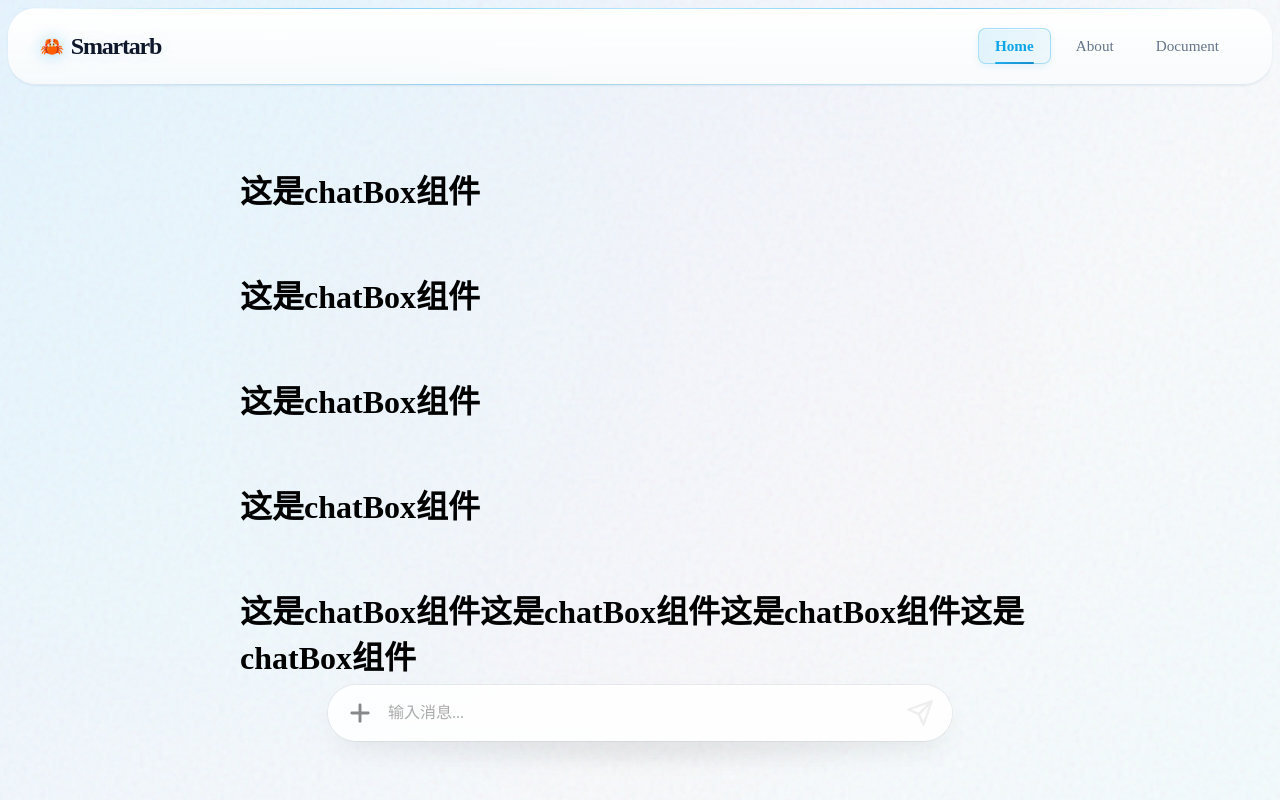
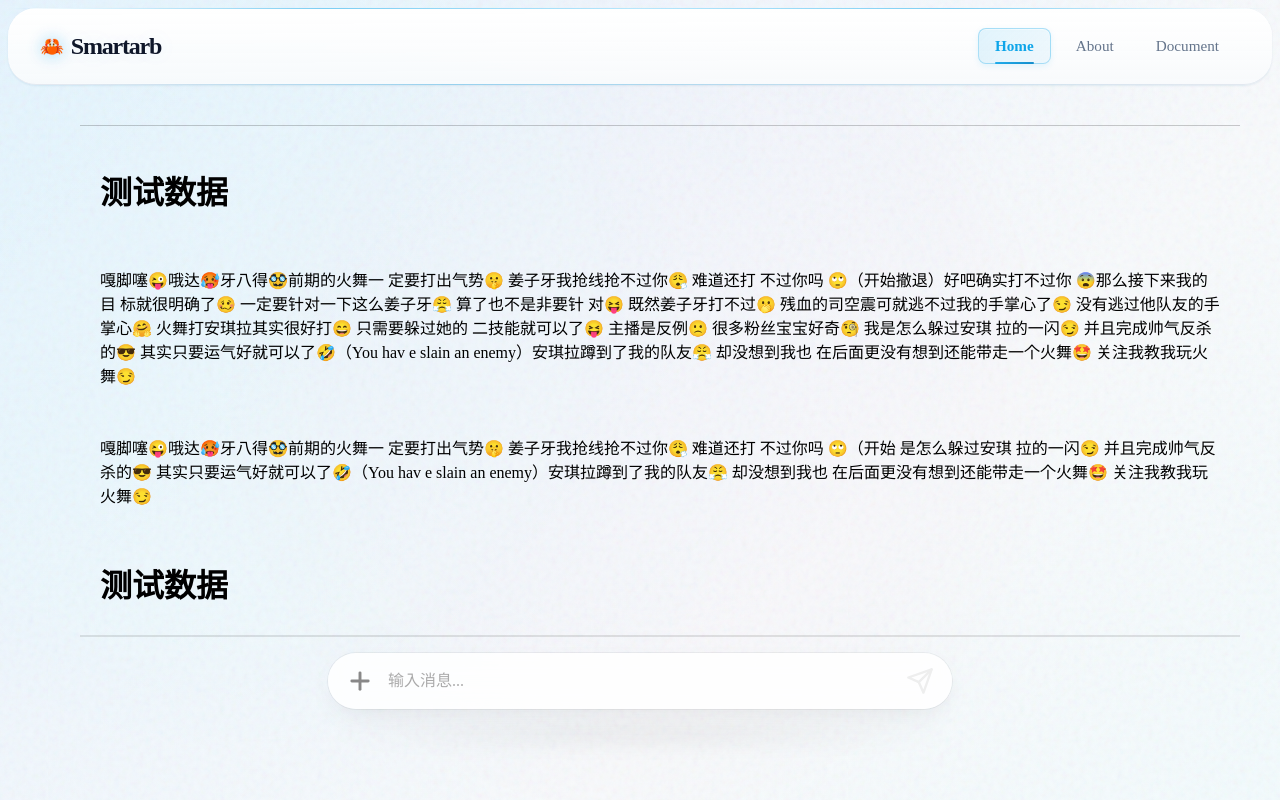
Before and after one commit to Ouroboros-ga/ai-course-system, a Vue app in the folder frontend/: page /#/ in a window 1280 px wide. Built offline with nearby package versions, Linux system fonts and the light colour scheme.

Commit message:
聊天框和消息框（1次优化）

```diff
--- a/frontend/src/components/home/chatBox.vue
+++ b/frontend/src/components/home/chatBox.vue
@@ -1,39 +1,67 @@
 <script setup>
-
+// 后续可在此添加消息列表逻辑
 </script>
 
 <template>
   <div class="chat-box">
-    <h1>这是chatBox组件</h1>
-    <h1>这是chatBox组件</h1>
-    <h1>这是chatBox组件</h1>
-    <h1>这是chatBox组件</h1>
-    <h1>这是chatBox组件这是chatBox组件这是chatBox组件这是chatBox组件</h1>
-    <h1>这是chatBox组件</h1>
-    <h1>这是chatBox组件</h1>
-    <h1>这是chatBox组件</h1>
-    <h1>这是chatBox组件</h1>
-    <h1>这是chatBox组件</h1>
-    <h1>这是chatBox组件</h1>
-    <h1>这是chatBox组件</h1>
-    <h1>这是chatBox组件</h1>
+    <h1>测试数据</h1>
+    <p>
+      嘎脚噻😜哦达🥵牙八得🥸前期的火舞一
+      定要打出气势🤫 姜子牙我抢线抢不过你😮‍💨 难道还打
+      不过你吗 🙄（开始撤退）好吧确实打不过你 😨那么接下来我的目
+      标就很明确了🥴 一定要针对一下这么姜子牙😤 算了也不是非要针
+      对😝 既然姜子牙打不过🫢 残血的司空震可就逃不过我的手掌心了😏
+      没有逃过他队友的手掌心🤗 火舞打安琪拉其实很好打😄 只需要躲过她的
+      二技能就可以了😝 主播是反例🙁 很多粉丝宝宝好奇🧐 我是怎么躲过安琪
+      拉的一闪😏 并且完成帅气反杀的😎 其实只要运气好就可以了🤣（You hav
+      e slain an enemy）安琪拉蹲到了我的队友😤 却没想到我也
+      在后面更没有想到还能带走一个火舞🤩 关注我教我玩火舞😏
+    </p>
+    <p>
+      嘎脚噻😜哦达🥵牙八得🥸前期的火舞一
+      定要打出气势🤫 姜子牙我抢线抢不过你😮‍💨 难道还打
+      不过你吗 🙄（开始 是怎么躲过安琪
+      拉的一闪😏 并且完成帅气反杀的😎 其实只要运气好就可以了🤣（You hav
+      e slain an enemy）安琪拉蹲到了我的队友😤 却没想到我也
+      在后面更没有想到还能带走一个火舞🤩 关注我教我玩火舞😏
+    </p>
+    <h1>测试数据</h1>
+    <p>
+      嘎脚噻😜哦达🥵牙八得🥸前期的火舞一
+      定要打出气势🤫 姜子牙我抢线抢不过你😮‍💨 难道还打
+      不过你吗 🙄（开始撤退）好吧确实打不过你 😨那么接下来我的目
+      标就很明确了🥴 一定要针对一下这么姜子牙😤 算了也不是非要针
+      对😝 既然姜子牙打不过🫢 残血的司空震可就逃不过我的手掌心了😏
+      没有逃过他队友的手掌心🤗 火舞打安琪拉其实很好打😄 只需要躲过她的
+      二技能就可以了😝 主播是反例🙁 很多粉丝宝宝好奇🧐 我是怎么躲过安琪
+      拉的一闪😏 并且完成帅气反杀的😎 其实只要运气好就可以了🤣（You hav
+      e slain an enemy）安琪拉蹲到了我的队友😤 却没想到我也
+      在后面更没有想到还能带走一个火舞🤩 关注我教我玩火舞😏
+    </p>
+    <p>
+      嘎脚噻😜哦达🥵牙八得🥸前期的火舞一
+      定要打出气势🤫 姜子牙我抢线抢不过你😮‍💨 难道还打
+      不过你吗 🙄（开始 是怎么躲过安琪
+      拉的一闪😏 并且完成帅气反杀的😎 其实只要运气好就可以了🤣（You hav
+      e slain an enemy）安琪拉蹲到了我的队友😤 却没想到我也
+      在后面更没有想到还能带走一个火舞🤩 关注我教我玩火舞😏
+    </p>
   </div>
 </template>
 
 <style scoped>
 .chat-box {
-  /* 容器尺寸和定位 */
-  max-width: 800px;
-  margin: 0 auto;
+  width: 100%;
+  height: 100%;               /* 由父容器 flex 控制高度 */
   padding: 20px;
-  height: 65vh;
   overflow-y: auto;
-
-  /* 背景和内边距 */
   background: transparent;
   display: flex;
   flex-direction: column;
   gap: 16px;
+  /* ✨ 添加上下边框 */
+  border-top: 1px solid rgba(0, 0, 0, 0.2);
+  border-bottom: 2px solid rgba(0, 0, 0, 0.1);
 
   /* 滚动条美化 */
   scrollbar-width: thin;
@@ -63,7 +91,6 @@
   .chat-box {
     padding: 12px;
     gap: 12px;
-    height: calc(100vh - 160px);
   }
 }
 </style>
--- a/frontend/src/components/home/inputBox.vue
+++ b/frontend/src/components/home/inputBox.vue
@@ -1,28 +1,39 @@
 <script setup>
 import { ref } from 'vue';
 
-// 定义发射的事件
 const emit = defineEmits(['send', 'add']);
 
-// 响应式数据
 const message = ref('');
 const isFocused = ref(false);
+const isComposing = ref(false); // 输入法组合状态
 
-// 处理发送消息
+// 发送消息
 const handleSend = () => {
   const text = message.value.trim();
-  if (!text) return;
+  if (!text || isComposing.value) return; // 组合中不发送
 
-  emit('send', text);  // 向父组件发射 send 事件，携带消息文本
-  message.value = '';  // 发送后清空输入框
+  emit('send', text);
+  message.value = '';
 };
 
-// 处理键盘事件（回车发送，支持 Shift+Enter 换行）
-const handleKeyup = (e) => {
-  if (e.key === 'Enter' && !e.shiftKey && !e.isComposing) {
-    e.preventDefault();  // 阻止默认换行
-    handleSend();
+// 键盘事件（改为 keydown 及时阻止默认行为）
+const handleKeydown = (e) => {
+  if (e.key === 'Enter' && !e.shiftKey) {
+    e.preventDefault();          // 阻止换行/提交
+    if (!isComposing.value) {    // 不在输入法组合中才触发发送
+      handleSend();
+    }
   }
+};
+
+// 组合事件：开始组合时标记
+const handleCompositionStart = () => {
+  isComposing.value = true;
+};
+
+// 组合事件：结束组合时取消标记
+const handleCompositionEnd = () => {
+  isComposing.value = false;
 };
 </script>
 
@@ -54,7 +65,9 @@ const handleKeyup = (e) => {
           placeholder="输入消息..."
           @focus="isFocused = true"
           @blur="isFocused = false"
-          @keyup="handleKeyup"
+          @keydown="handleKeydown"
+          @compositionstart="handleCompositionStart"
+          @compositionend="handleCompositionEnd"
           aria-label="消息输入框"
         />
       </div>
@@ -63,8 +76,8 @@ const handleKeyup = (e) => {
       <button
         class="action-btn send-btn"
         type="button"
-        :class="{ 'active': message.trim().length > 0 }"
-        :disabled="message.trim().length === 0"
+        :class="{ 'active': message.trim().length > 0 && !isComposing }"
+        :disabled="message.trim().length === 0 || isComposing"
         @click="handleSend"
         aria-label="发送消息"
       >
@@ -81,14 +94,14 @@ const handleKeyup = (e) => {
 <style scoped>
 /* ========== 容器样式 ========== */
 .input-container {
+  position: relative;      /* 为光晕提供定位参考 */
   width: 100%;
   display: flex;
   justify-content: center;
   z-index: 1000;
-  /* ✅ 移除动画，直接显示 */
   opacity: 1;
   transform: translateY(0);
-  pointer-events: none;
+  pointer-events: none;    /* 允许内部元素接收事件 */
 }
 
 .input-container * {
@@ -110,7 +123,7 @@ const handleKeyup = (e) => {
   transition: all 0.3s cubic-bezier(0.4, 0, 0.2, 1);
   max-width: 600px;
   width: 90%;
-  position: relative;
+  margin: 16px auto;       /* 添加垂直间距 */
 }
 
 .input-wrapper.focused {
@@ -212,6 +225,8 @@ const handleKeyup = (e) => {
 .glow-effect {
   position: absolute;
   bottom: -20px;
+  left: 50%;
+  transform: translateX(-50%);
   width: 60%;
   height: 20px;
   background: radial-gradient(ellipse at center, rgba(0,0,0,0.1) 0%, rgba(0,0,0,0) 70%);
@@ -222,15 +237,11 @@ const handleKeyup = (e) => {
 
 /* ========== 移动端适配 ========== */
 @media (max-width: 768px) {
-  .input-container {
-    bottom: calc(16px + env(safe-area-inset-bottom));
-    padding: 0 12px;
-  }
-
   .input-wrapper {
     width: 100%;
     max-width: 100%;
     padding: 6px 10px;
+    margin: 12px 12px calc(12px + env(safe-area-inset-bottom));
   }
 
   .action-btn {
@@ -241,5 +252,10 @@ const handleKeyup = (e) => {
   .input-area input {
     font-size: 14px;
   }
+
+  /* 光晕适当缩小 */
+  .glow-effect {
+    width: 80%;
+  }
 }
 </style>
--- a/frontend/src/views/home.vue
+++ b/frontend/src/views/home.vue
@@ -1,9 +1,7 @@
 <!-- Parent.vue -->
 <template>
   <div class="chat-page">
-    <!-- 其他内容 -->
-    <ChatBox />
-
+    <ChatBox class="chat-box" />
     <InputBox
       @send="handleSendMessage"
       @add="handleAddAttachment"
@@ -25,3 +23,20 @@ const handleAddAttachment = () => {
   // TODO: 打开文件选择器
 }
 </script>
+
+<style scoped>
+.chat-page {
+  height: 75vh;
+  display: flex;
+  flex-direction: column;
+  background-color: rgba(0, 0, 0, 0);
+  /* 底部安全区回退值（0 表示没有安全区时的默认值） */
+  padding-bottom: env(safe-area-inset-bottom, 80);
+}
+
+.chat-box {
+  flex: 1;
+  overflow-y: auto;
+  /* 其余样式由 chatBox 组件自己负责 */
+}
+</style>
```
